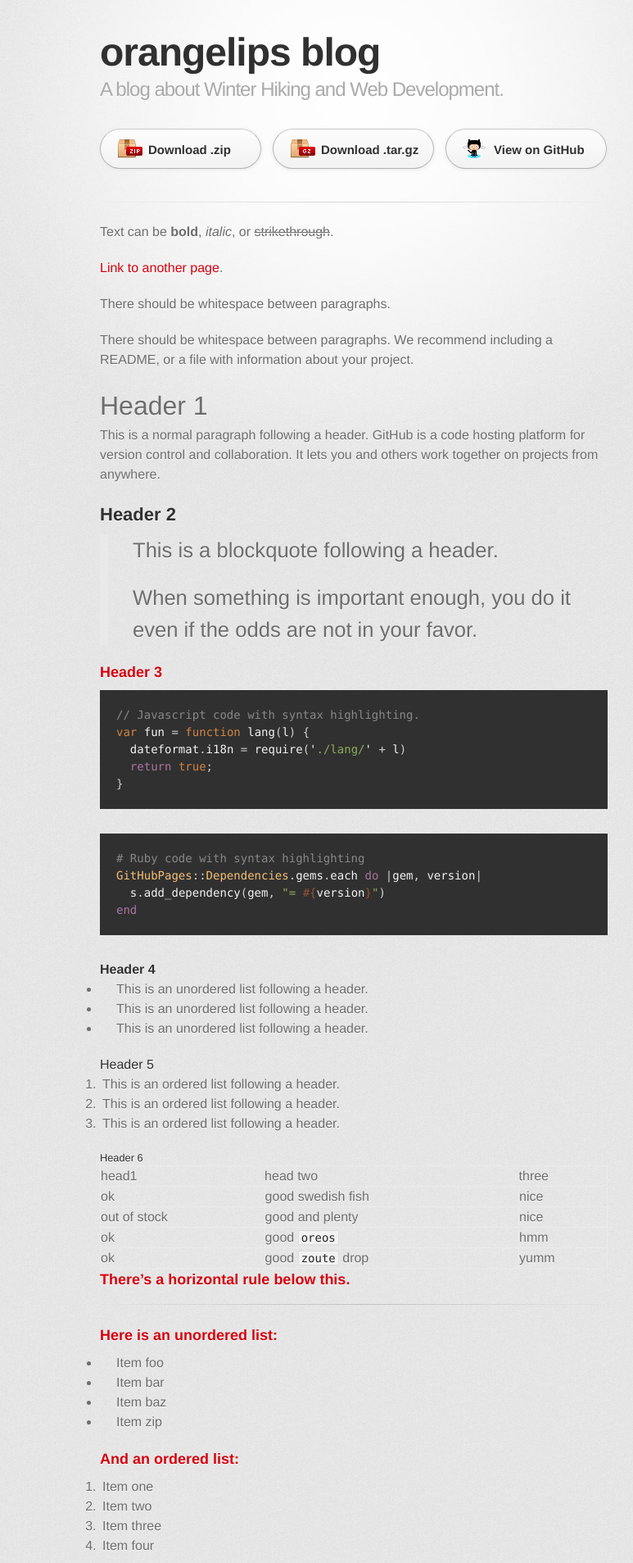
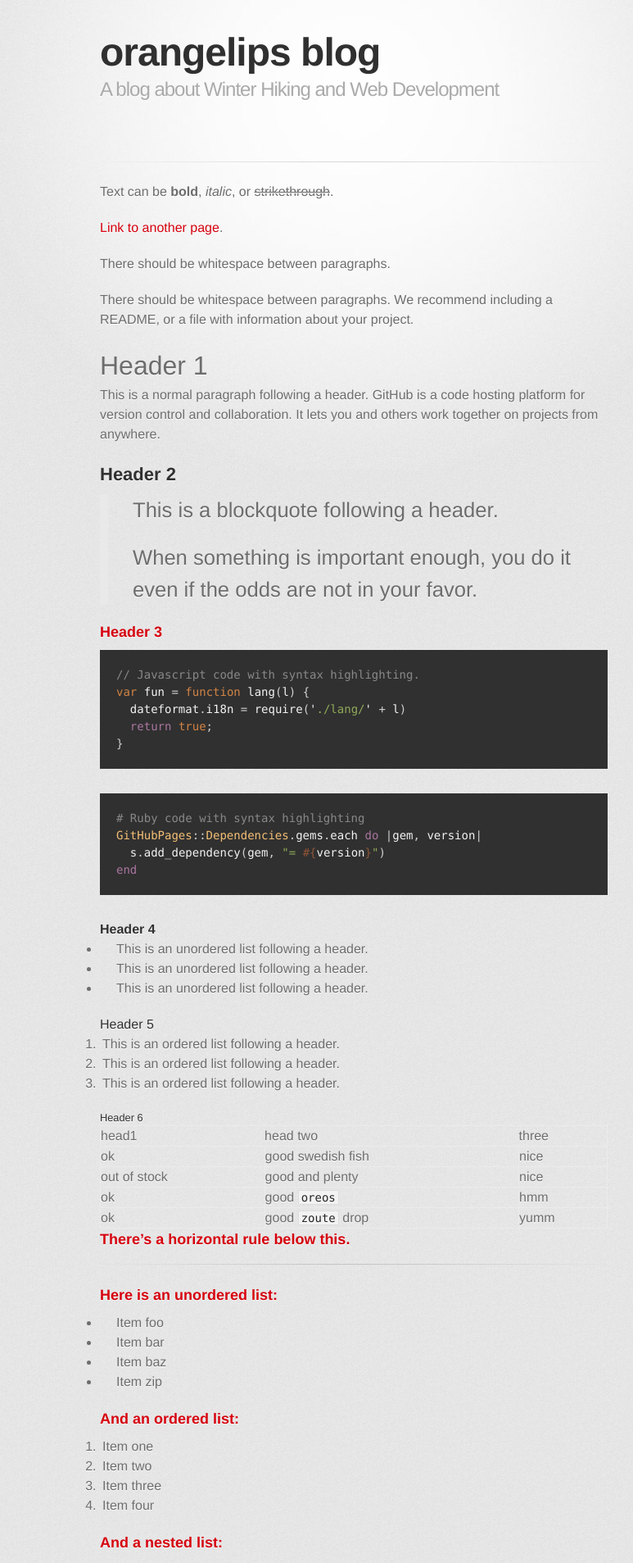
Before and after one commit to jimtrippe/jimtrippe.github.io, a Jekyll site: the page built from index.md, in a window 1280 px wide. Shown: the top 1907 px of the page at 82% size, without its empty margins (208-981 px from the left). Built offline with Jekyll 4.4.1, drawn with Linux system fonts in a browser that asks for light colours; some web fonts are replaced; Markdown is read by kramdown in place of the engine named in the settings; part of the change alters nothing that is shown; some of the changed text lies outside the part shown.

Commit message:
second commit, learning config

```diff
--- a/_config.yml
+++ b/_config.yml
@@ -1,5 +1,65 @@
 title: orangelips blog
-description: A blog about Winter Hiking and Web Development.
+description: A blog about Winter Hiking and Web Development
+author: Jim Trippe
+url: http://orangelips.com/
+timezone: US/Mountain
 show_downloads: true
-google_analytics:
+
+# Enter your Google Analytics web tracking code (e.g. UA-2110908-2) to activate tracking
+google_analytics: UA-110673579-1
+
+# Build settings
 theme: jekyll-theme-tactile
+
+# Select which links to show in the footer
+footer-links-active:
+  rss: false
+  facebook: false
+  email: false
+  twitter: false
+  google-plus: false
+  github: true
+  reddit: false
+  linkedin: true
+  xing: false
+  stackoverflow: false
+  snapchat: false
+  instagram: false
+  youtube: false
+  spotify: false
+  telephone: false
+  steam: false
+  twitch: false
+  yelp: false
+
+# Includes an icon in the footer for each username you enter
+footer-links:
+  dribbble:
+  email:
+  facebook:
+  flickr:
+  instagram:
+  linkedin: jimtrippe
+  pinterest:
+  rss: # just type anything here for a working RSS icon
+  twitter:
+  stackoverflow: # your stackoverflow profile, e.g. "users/50476/bart-kiers"
+  youtube: # channel/<your_long_string> or user/<user-name>
+  googleplus: # anything in your profile username that comes after plus.google.com/
+  github: jimtrippe
+
+
+permalink: pretty
+
+# How many articles do you wish to appear on the front page:
+paginate: 3
+
+# Use rdiscount as the markdown engine because it generates html5 compliant code for stuff like footnotes
+# If you use maroku (default engine) some of your generated pages may not validate or link as html5
+markdown: rdiscount
+
+# Exclude metadata and development time dependencies (like Grunt plugins)
+exclude: [README.markdown, package.json, grunt.js, Gruntfile.js, Gruntfile.coffee, node_modules]
+
+#removes local side error when initiating serve start
+github: [metadata]
--- a/_layouts/default.html
+++ b/_layouts/default.html
@@ -22,14 +22,14 @@
         </header>
         <section id="downloads" class="clearfix">
           {% if site.show_downloads %}
-          <a href="{{ site.github.zip_url }}" id="download-zip" class="button"><span>Download .zip</span></a>
+          <!--- <a href="{{ site.github.zip_url }}" id="download-zip" class="button"><span>Download .zip</span></a>
           <a href="{{ site.github.tar_url }}" id="download-tar-gz" class="button"><span>Download .tar.gz</span></a>
-          {% endif %}
-	  {% if site.github.is_project_page %}
-          <a href="{{ site.github.repository_url }}" id="view-on-github" class="button"><span>View on GitHub</span></a>
-	  {% else %}
-          <a href="{{ site.github.owner_url }}" id="view-on-github" class="button"><span>View on GitHub</span></a>
-	  {% endif %}
+          {% endif %} --->
+	        {% if site.github.is_project_page %}
+          <!--- <a href="{{ site.github.repository_url }}" id="view-on-github" class="button"><span>View on GitHub</span></a>  --->
+	        {% else %}
+          <!--- <a href="{{ site.github.owner_url }}" id="view-on-github" class="button"><span>View on GitHub</span></a> --->
+	        {% endif %}
         </section>
         <hr>
         <section id="main_content">
@@ -37,10 +37,10 @@
         </section>
 
         <footer>
-        {% if site.github.is_project_page %}
+        <!--- {% if site.github.is_project_page %}
           {{ site.title | default: site.github.repository_name }} is maintained by <a href="{{ site.github.owner_url }}">{{ site.github.owner_name }}</a><br>
-        {% endif %}
-          This page was generated by <a href="https://pages.github.com">GitHub Pages</a>.
+        {% endif %} --->
+          <!--- This page was generated by <a href="https://pages.github.com">GitHub Pages</a>. --->
         </footer>
 
       </div>
--- a/assets/css/print.css
+++ b/assets/css/print.css
@@ -59,7 +59,7 @@ header {
 }
 
 header h1 {
-  font-size: 48px;
+  font-size: 24px;
   font-weight: bold;
   line-height: 1.2;
   color: #303030;
```
